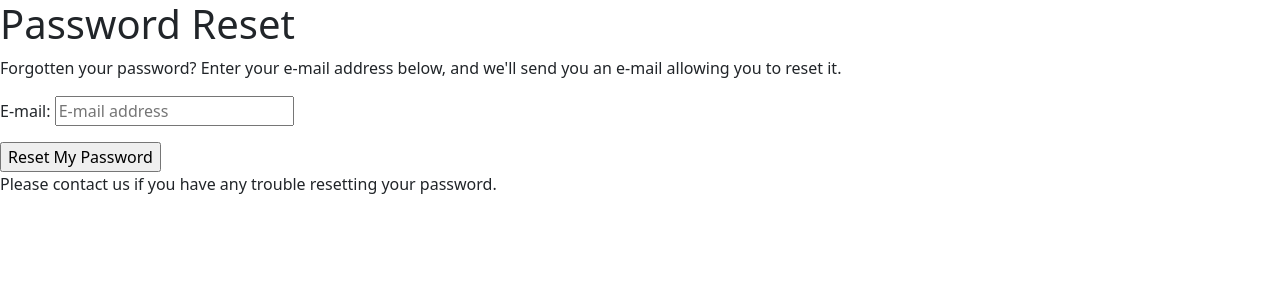
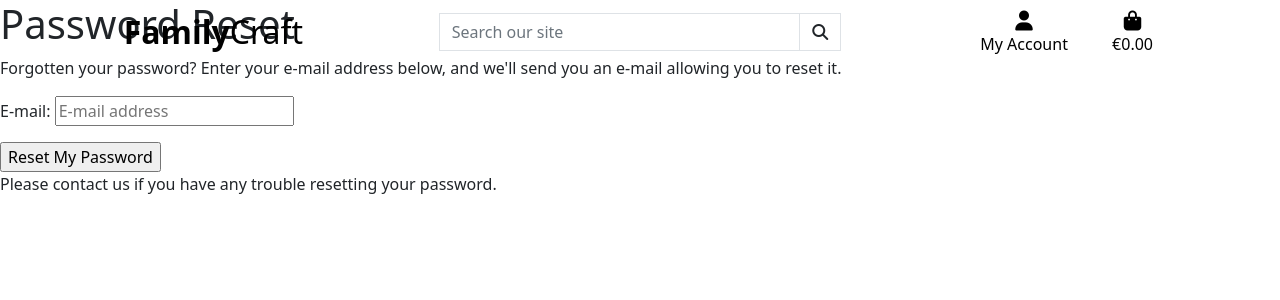
Before and after one commit to PiotrWojniak/MS4, a Django app: page /accounts/password/reset/ in a window 1280 px wide. Shown: the top 300 px of the page. Run offline with Django 3.2, Linux system fonts and the light colour scheme; some libraries are stand-ins or nearby versions.

Commit message:
Added main page header

```diff
--- a/templates/base.html
+++ b/templates/base.html
@@ -50,7 +50,72 @@
     </head>
 
     <body>
-        <header class="container-fluid fixed-top"></header>
+        <header class="container-fluid fixed-top">
+            <!-- Logo container -->
+            <div class="row">
+                <div class="col-12 col-lg-4 my-auto py-1 py-lg-0 text-center text-lg-left">
+                    <a href="{% url 'home' %}" class="nav-link main-logo-link">
+                        <h2 class="logo-font text-black my-0"><strong>Family</strong>Craft</h2>
+                    </a>
+                </div>
+                <!--Serching container-->
+                <div class="col-12 col-lg-4 my-auto py-1 py-lg-0">
+                    <form method="GET" action="">
+                        <div class="input-group w-100">
+                            <input class="form-control border border-black rounded-0" type="text" name="q" placeholder="Search our site">
+                            <div class="input-group-append">
+                                <button class="form-control btn btn-black border border-black rounded-0" type="submit">
+                                    <span class="icon">
+                                        <i class="fas fa-search"></i>
+                                    </span>
+                                </button>
+                            </div>
+                        </div>
+                    </form>
+                </div>
+                <div class="col-12 col-lg-4 my-auto py-1 py-lg-0">
+                    <ul class="list-inline list-unstyled text-center text-lg-right my-0">
+                        <!-- user account -->
+                        <li class="list-inline-item dropdown">
+                            <a class="text-black nav-link" href="#" id="user-options" data-toggle="dropdown" aria-haspopup="true" aria-expanded="false">
+                                <div class="text-center">
+                                    <div><i class="fas fa-user fa-lg"></i></div>
+                                    <p class="my-0">My Account</p>
+                                </div>
+                            </a>
+                            <div class="dropdown-menu border-0" aria-labelledby="user-options">
+                                {% if request.user.is_authenticated %}
+                                    {% if request.user.is_superuser %}
+                                        <a href="{% url 'add_product' %}" class="dropdown-item">Product Management</a>
+                                    {% endif %}
+                                    <a href="{% url 'profile' %}" class="dropdown-item">My Profile</a>
+                                    <a href="{% url 'account_logout' %}" class="dropdown-item">Logout</a>
+                                {% else %}
+                                    <a href="{% url 'account_signup' %}" class="dropdown-item">Register</a>
+                                    <a href="{% url 'account_login' %}" class="dropdown-item">Login</a>
+                                {% endif %}
+                            </div>
+                        </li>
+                        <!-- shopping bag -->
+                        <li class="list-inline-item">
+                            <a class="{% if grand_total %}text-info font-weight-bold{% else %}text-black{% endif %} nav-link"
+                                href="{% url 'view_bag' %}">
+                                <div class="text-center">
+                                    <div><i class="fas fa-shopping-bag fa-lg"></i></div>
+                                    <p class="my-0">
+                                        {% if grand_total %}
+                                        €{{ grand_total|floatformat:2 }}
+                                        {% else %}
+                                        €0.00
+                                        {% endif %}
+                                    </p>
+                                </div>
+                            </a>
+                        </li>
+                    </ul>
+                </div>
+            </div>
+        </header>
 
         {% if messages %}
         <div class="message-container"></div>
```
Also changed, not shown: media/Family-Craft.jpeg (renamed from static/Family-Craft.jpeg).
